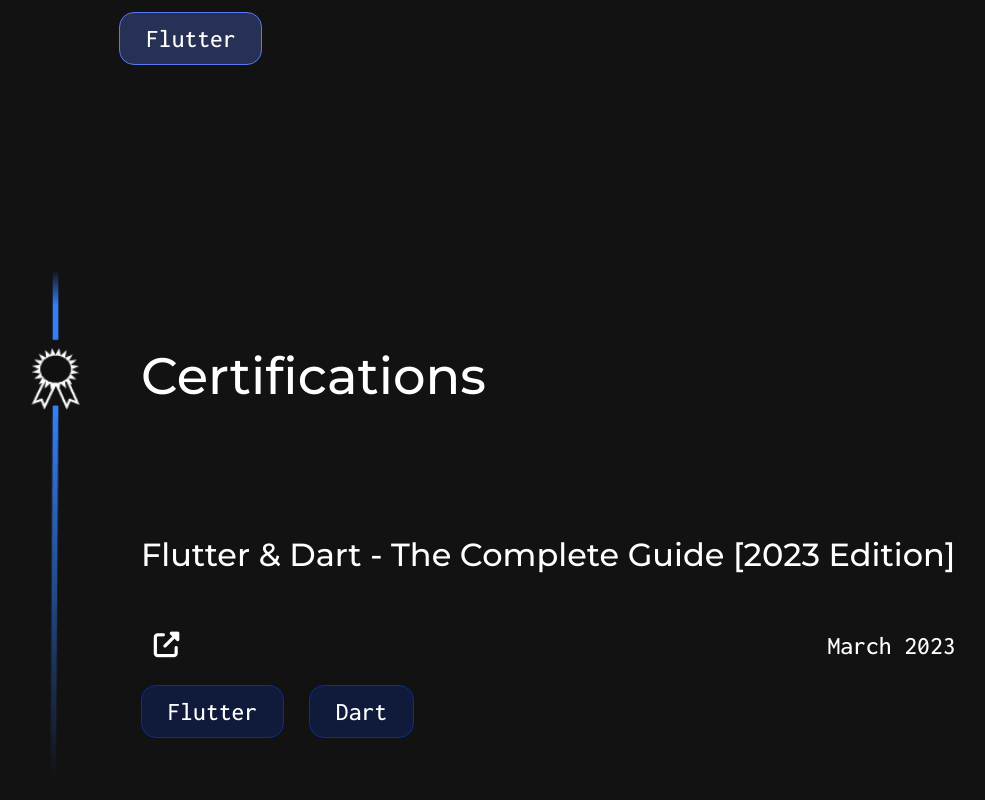
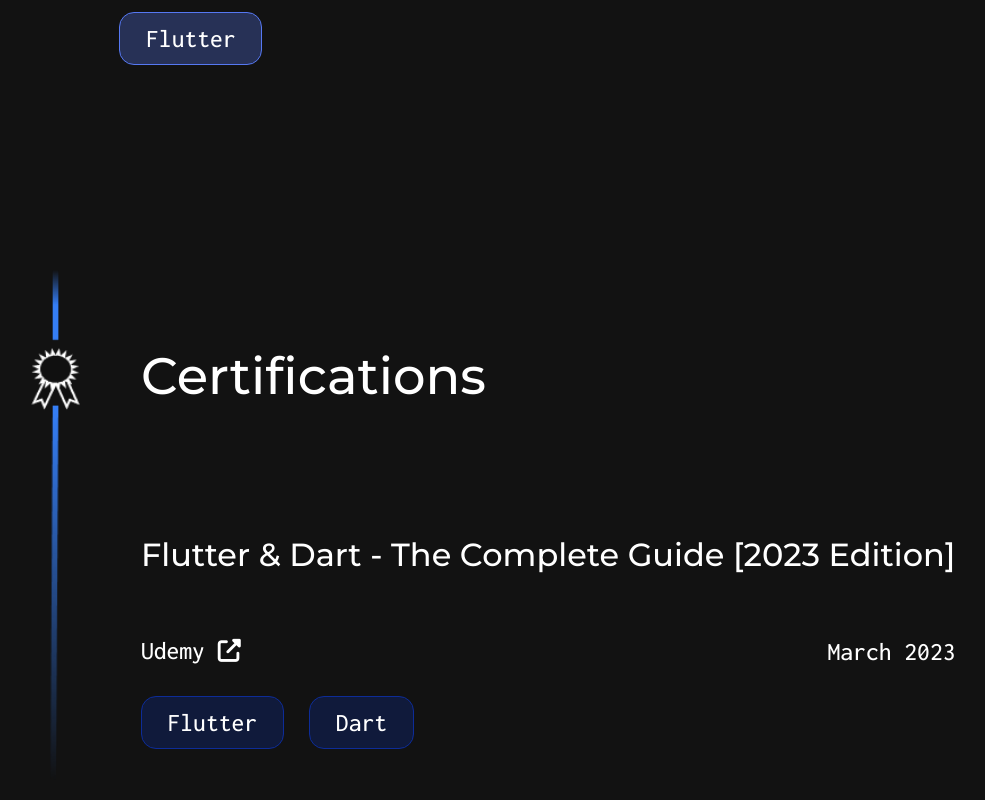
Before and after one commit to ankitagupta21/Portfolio, a React (Create React App) app: page /work/AppDevelopment in a window 1280 px wide. Shown: the part 2865-3665 px from the top of the page, without its empty margins (56-1041 px from the left). Built offline with nearby package versions, Linux system fonts and the light colour scheme.

Commit message:
change 1

```diff
--- a/src/Components/Projects/Proj.css
+++ b/src/Components/Projects/Proj.css
@@ -24,7 +24,7 @@
     color: #fff;
     text-decoration: none;
     margin-left: 1vw;
-    font-size: 2vw;
+    font-size: 1.8vw;
 }
 .p-date{
     font-size: 2vw;
--- a/src/Screens/AppD/AppD.jsx
+++ b/src/Screens/AppD/AppD.jsx
@@ -55,7 +55,7 @@
     name: "Flutter & Dart - The Complete Guide [2023 Edition]",
     link: "https://www.udemy.com/certificate/UC-f2e636ef-a548-4266-92f0-c92ea6753027/",
     date: "March 2023",
-    organisation: "Udemy",
+    organization: "Udemy",
     skills: ["Flutter", "Dart"],
   },
 ];
--- a/src/Screens/MLS/MLS.jsx
+++ b/src/Screens/MLS/MLS.jsx
@@ -23,7 +23,7 @@
     id: 2,
     name: "Web Scraping IMDb",
     subHead: "Web scraping of IMDb website to extract movie data",
-    link: "https://drive.google.com/file/d/1rQUfcRAxBRNGjrT6HAz17q6QwSwm0N8N/view?usp=sharing",
+    link: "https://colab.research.google.com/drive/1ylgzglcdob8wzy_zQplxKcPCm9ztzOrr?usp=sharing",
     desc: ["Utilized Python's BeautifulSoup library to scrape IMDb website."],
     skills: ["Python", "BeautifulSoup"],
     date: "March 2023",
```
